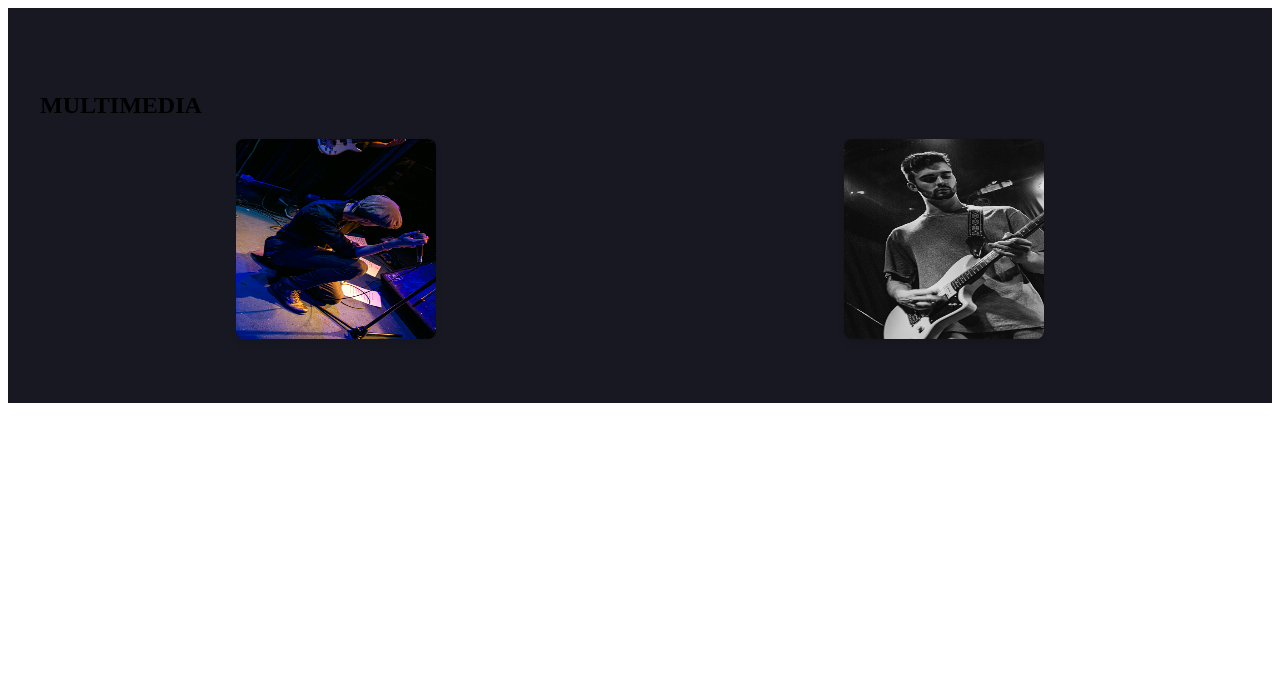
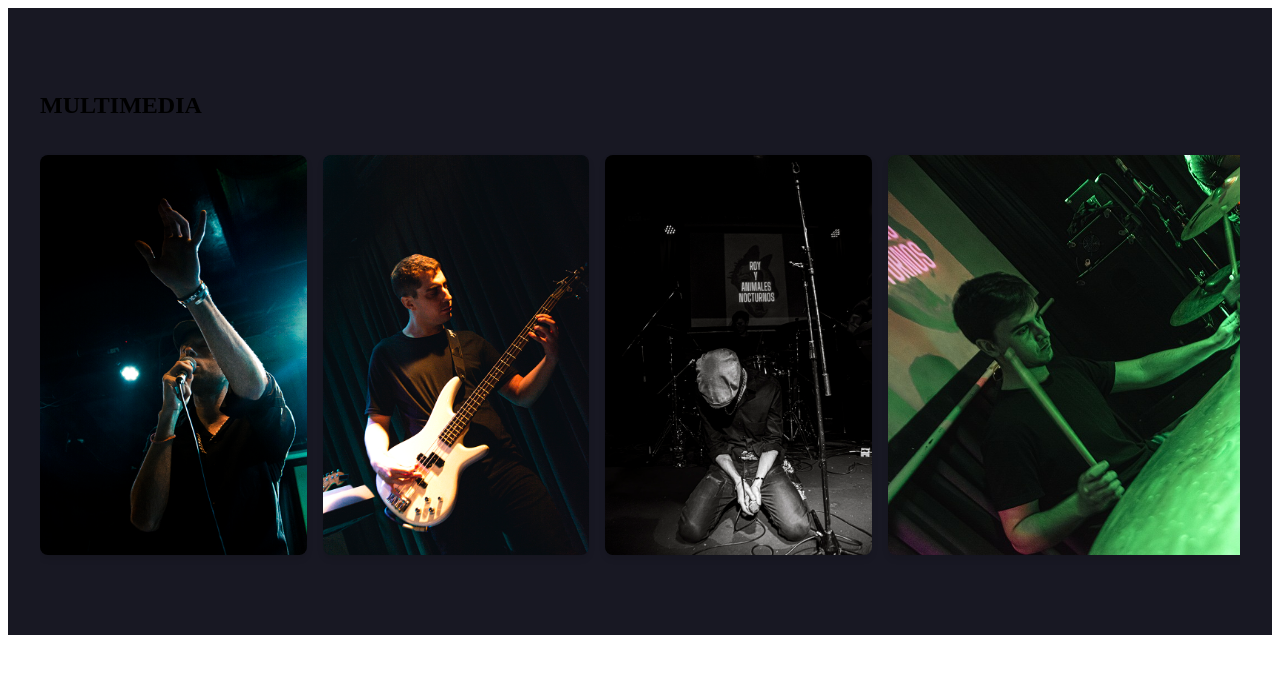
Before and after one commit to juanchycc/Roy-Web, an Astro site: page /Roy-Web/sections/multimedia in a window 1280 px wide. Built offline with nearby package versions, Linux system fonts and the light colour scheme; Astro itself is replaced by a stand-in of ours.

Commit message:
add multimedia

```diff
--- a/src/pages/sections/multimedia.astro
+++ b/src/pages/sections/multimedia.astro
@@ -10,34 +10,38 @@ const images = import.meta.glob("../../assets/multimedia/*.jpg", {
 
 <section id="multimedia" class="multimedia-section">
     <h2 class="section-title">MULTIMEDIA</h2>
-    <div class="images-container">
+
+    <div class="images-row">
         {
             Object.entries(images).map(([path, url]) => (
                 <Image
                     src={url.default}
                     alt={`Imagen multimedia ${path.split("/").pop()?.replace(".jpg", "")}`}
                     loading="lazy"
-                    width={200}
+                    width={300}
                     height={200}
                     class="multimedia-image"
+                    format="webp"
                 />
             ))
         }
     </div>
-</section>
 
     <style>
+        .images-row {
+            display: flex;
+            flex-direction: row;
+            gap: 1rem;
+            overflow-x: auto;
+            padding: 1rem 0;
+            scroll-snap-type: x mandatory;
+            scroll-padding: 50%;
+        }
+
         .multimedia-section {
             padding: 4rem 2rem;
             background-color: #181823;
             text-align: start;
-    }
-
-    .images-container {
-        display: grid;
-        grid-template-columns: repeat(auto-fit, minmax(200px, 1fr));
-        gap: 1rem;
-        justify-items: center;
         }
 
         .multimedia-image {
@@ -45,11 +49,17 @@ const images = import.meta.glob("../../assets/multimedia/*.jpg", {
             box-shadow: 0 4px 6px rgba(0, 0, 0, 0.1);
             transition:
                 transform 0.3s ease,
-            box-shadow 0.3s ease;
+                box-shadow 0.3s ease,
+                opacity 0.3s ease;
+            object-fit: contain;
+            width: 600px; /* Tamaño inicial */
+            height: 400px;
+            scroll-snap-align: center; /* Centrar la imagen en el scroll */
         }
 
         .multimedia-image:hover {
-        transform: scale(1.05);
+            transform: scale(1.2); /* Agrandar al pasar el mouse */
             box-shadow: 0 6px 10px rgba(0, 0, 0, 0.15);
         }
     </style>
+</section>
```
Also changed, not shown: src/assets/multimedia/Roy web 1.jpg (added), src/assets/multimedia/Roy web 2.jpg (added), src/assets/multimedia/Roy web 22.jpg (added), src/assets/multimedia/Roy web 3.jpg (added), src/assets/multimedia/Roy web 30.jpg (added), src/assets/multimedia/Roy web 35.jpg (added), src/assets/multimedia/Roy web 37.jpg (added), src/assets/multimedia/Roy web 4.jpg (renamed from src/assets/multimedia/Roy web 21.jpg), src/assets/multimedia/Roy web 5.jpg (added), src/assets/multimedia/Roy web 8.jpg (renamed from src/assets/multimedia/Roy web 13.jpg), src/assets/multimedia/Roy web 99 (2).jpg (added), 4 other files. Lines whose indentation alone changed are shown as unchanged.
